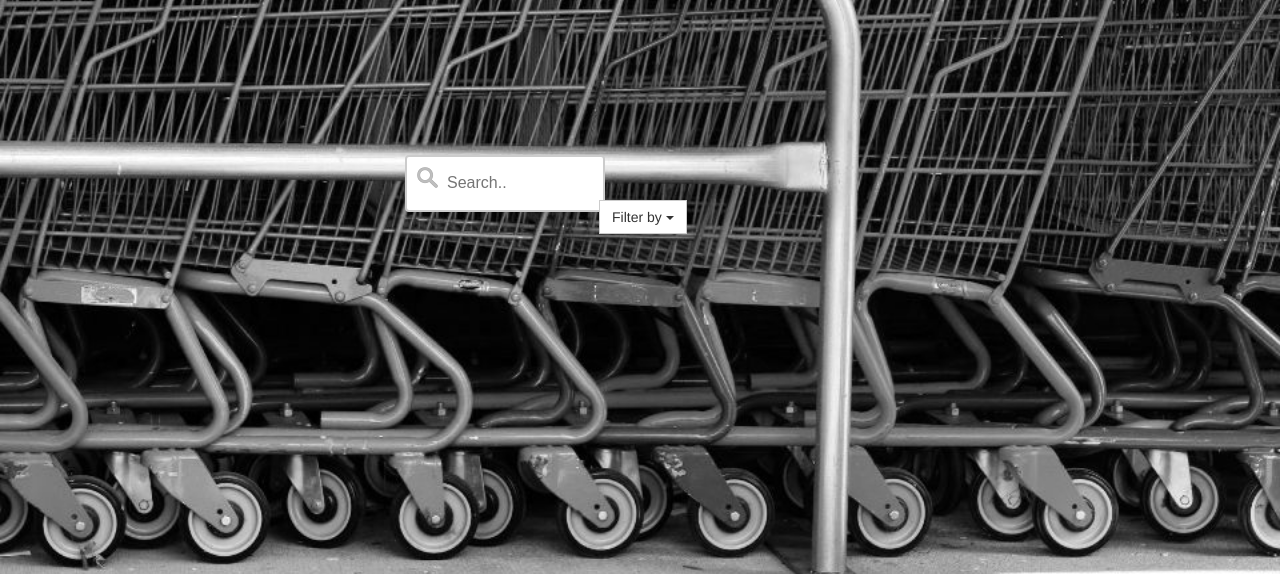
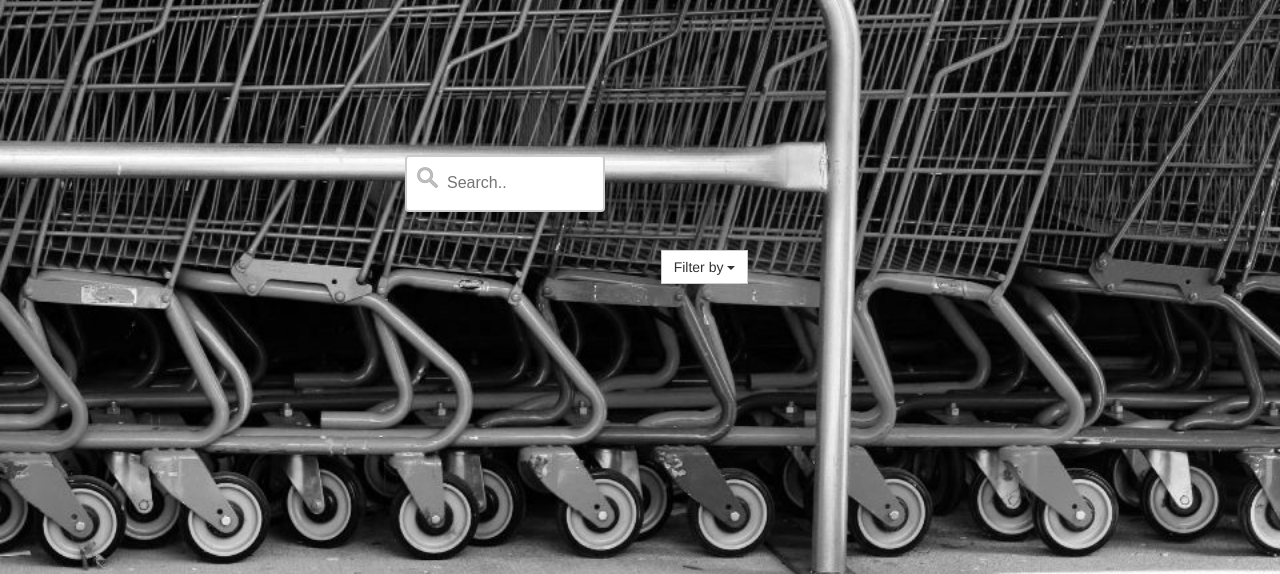
Before and after one commit to diglungdig/ShoprClone, a Flask app: page / in a window 1280 px wide. Shown: the part 206-780 px from the top of the page. Run offline with Flask 2, Linux system fonts and the light colour scheme; the visitor is signed in with stand-in values (Sample User, id 1); some libraries are stand-ins or nearby versions.

Commit message:
css formating

```diff
--- a/static/styles/index-styles.css
+++ b/static/styles/index-styles.css
@@ -51,6 +51,12 @@ li.notificationDropdown {
 .notificationDropdown:hover .dropdown-content {
     display: block;
 }
+div.row{
+    padding-top: 50px;
+    padding-right: 30px;
+    padding-bottom: 50px;
+    padding-left: 80px;
+}
 
 input[type=text] {
     font-family: Arial, Helvetica, sans-serif;
--- a/templates/index.html
+++ b/templates/index.html
@@ -6,7 +6,7 @@
 <script src="https://maxcdn.bootstrapcdn.com/bootstrap/3.3.7/js/bootstrap.min.js"></script>
 </head>
 
-<body >
+<body>
   <div id="app"></div>
   <ul>
   <li><a href="/">Home</a></li>
```
